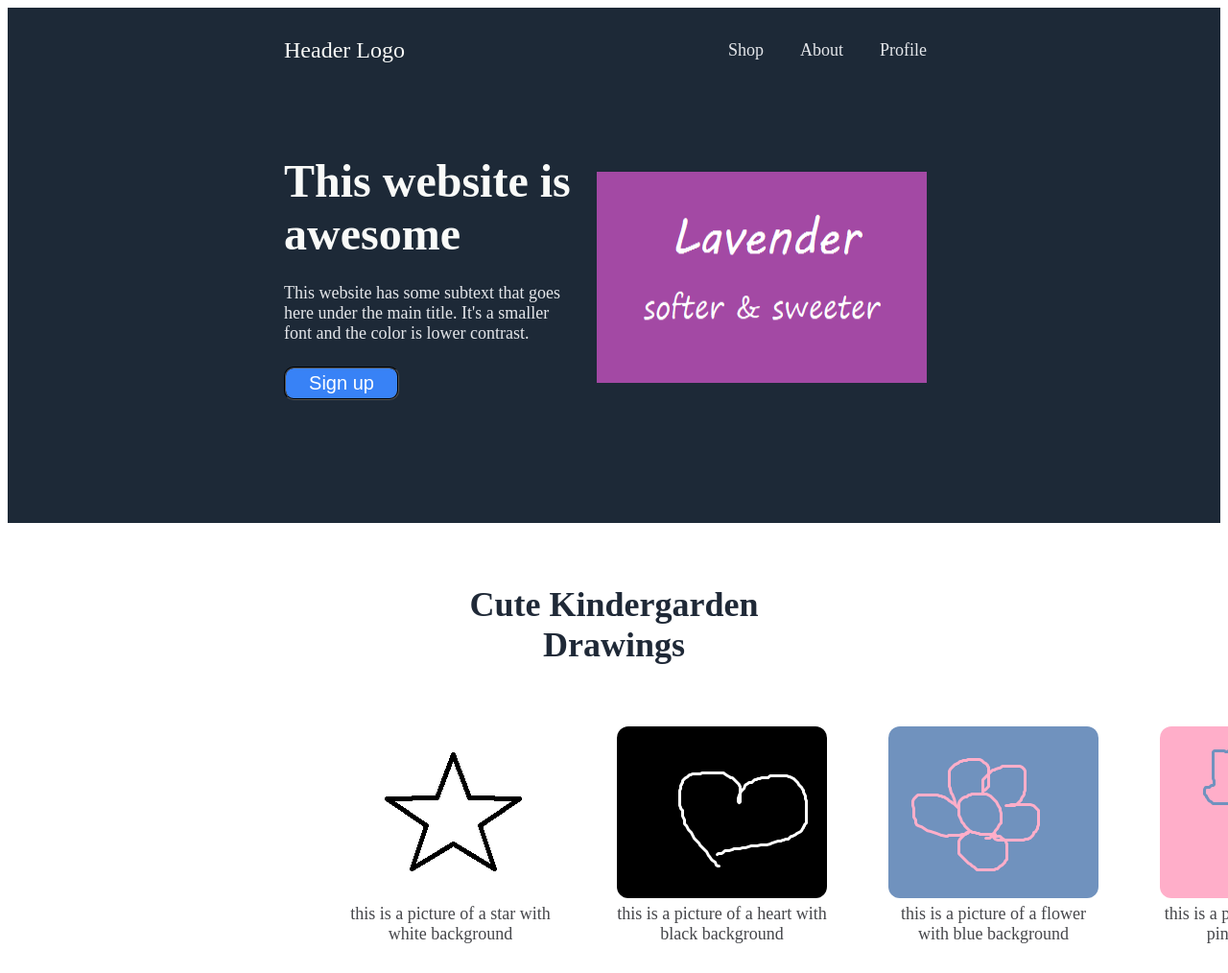
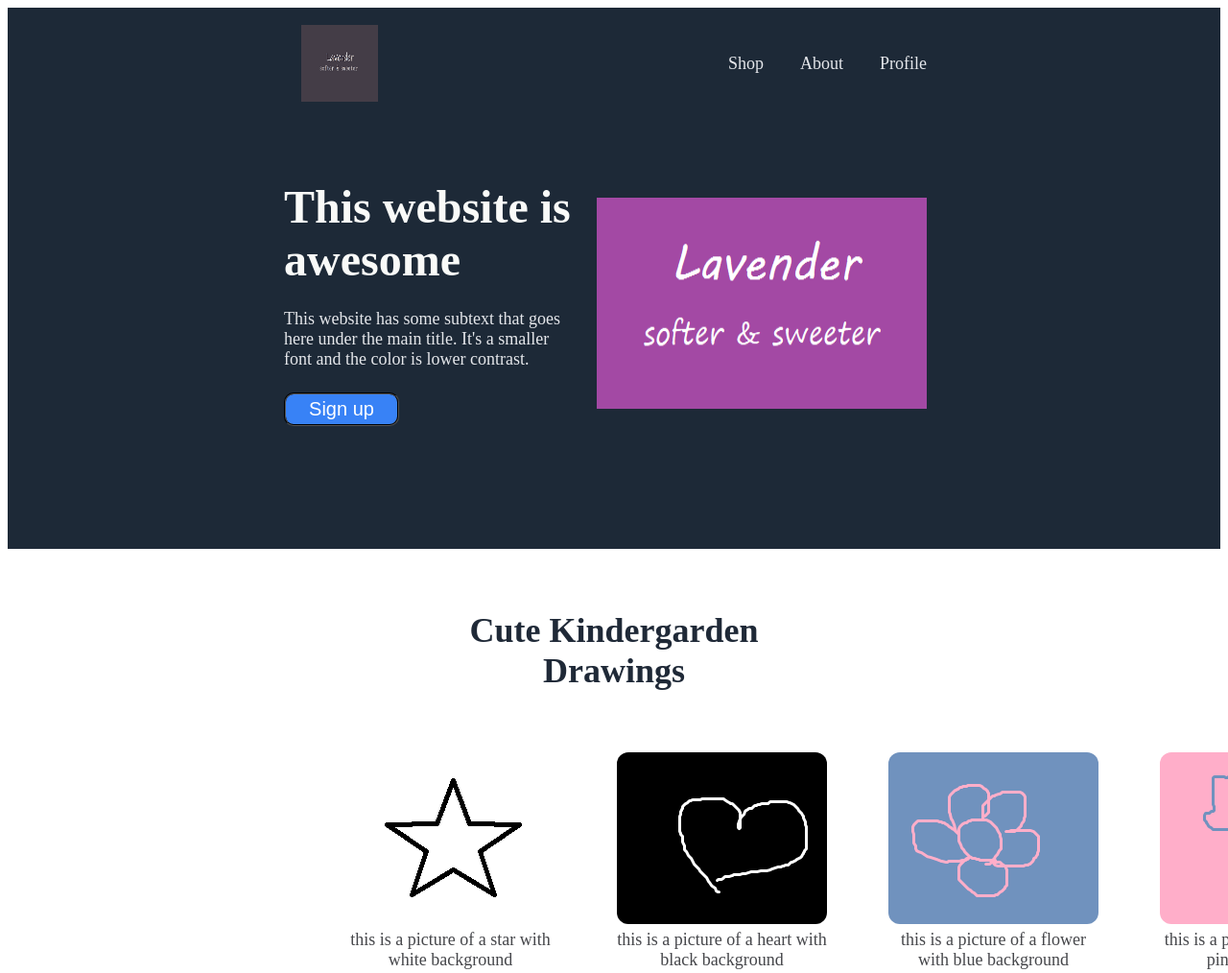
Before and after one commit to maycherryaung/my-website, a plain HTML site: page index.html in a window 1280 px wide. Shown: the top 1014 px of the page at 96% size. Drawn offline with Linux system fonts and the light colour scheme; files that its build step writes are made by us from their sources; files whose address does not match are found by name.

Commit message:
Add logo image

```diff
--- a/index.html
+++ b/index.html
@@ -9,7 +9,7 @@
  <body>
     <div class="header">
       <div class="logo-container">
-        <div id="logo-text">Header Logo</div>
+        <img class="logo-image" src="../my-website/images/logo.png">
         <ul>
             <li><a href="#">Shop</a></li>
             <li><a href="#">About</a></li>
--- a/style.css
+++ b/style.css
@@ -29,9 +29,10 @@ a {
 
 }
 
-#logo-text {
-    font-size: 24px;
-    color: #f9faf8;
+.logo-image {
+
+    width: 80px;
+    height: 80px;
 }
 
 .text-img-container {
```
Also changed, not shown: images/logo.png (added).
